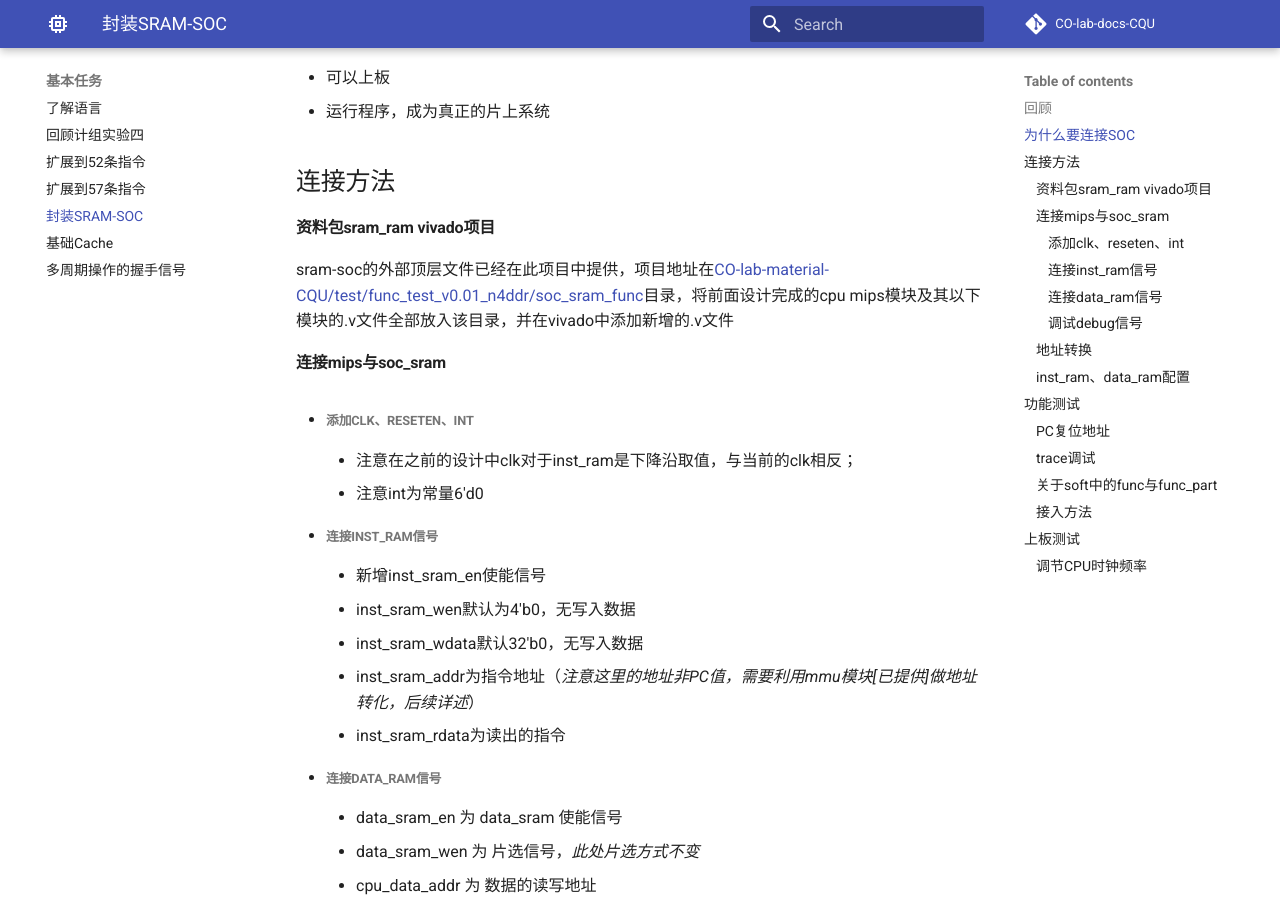
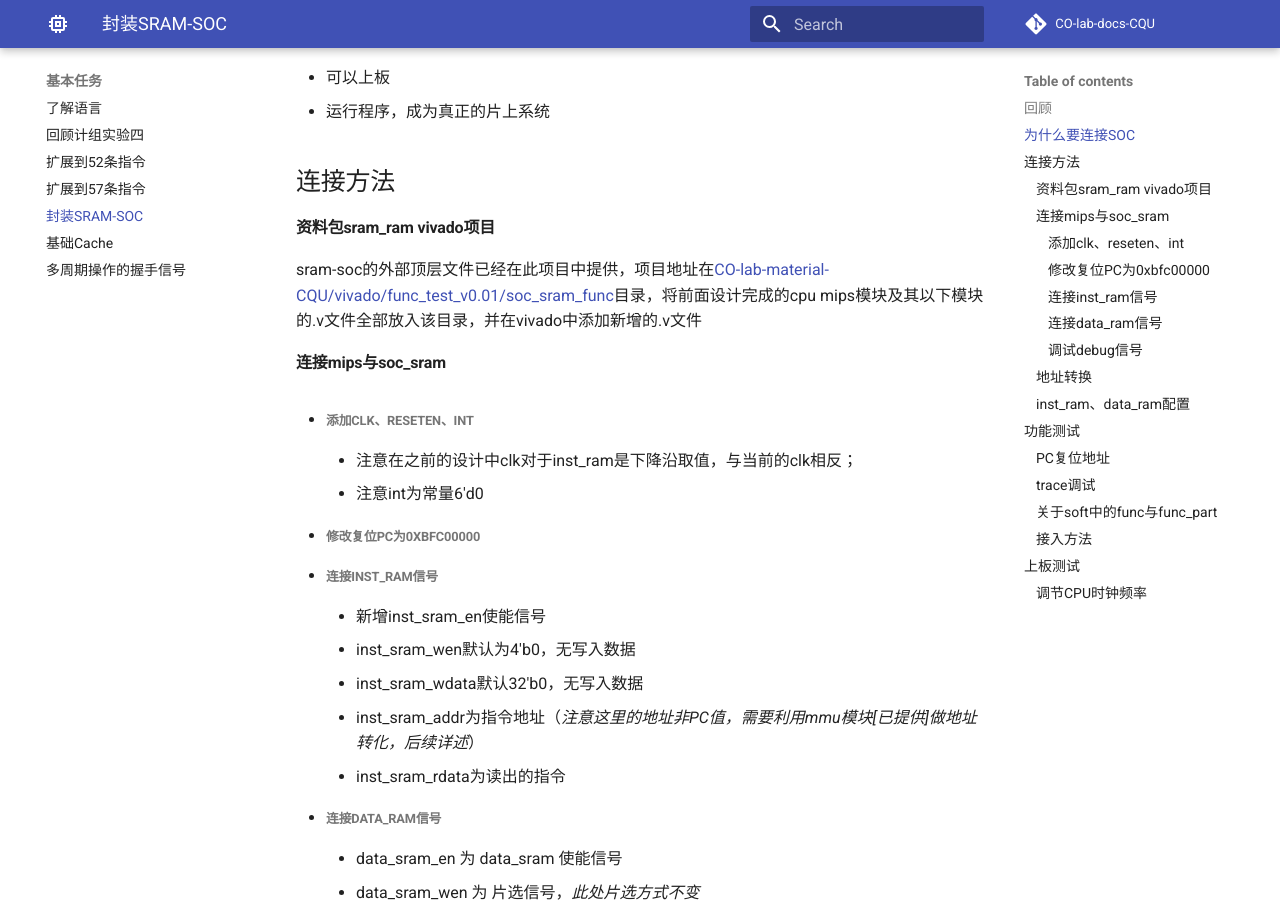
Before and after one commit to CQU-CS-LABs/CO-lab-docs-CQU, an MkDocs documentation site: the page built from docs/basic/sram_soc.md, in a window 1280 px wide and 900 px high, scrolled down 2394 px. Built offline with MkDocs 1.6.1 and Material for MkDocs 9.7.7, drawn with Linux system fonts in a browser that asks for light colours; comment, search, counter and statistics services are not loaded; some of the changed text lies outside the part shown.

Commit message:
fix sram soc

```diff
--- a/docs/basic/sram_soc.md
+++ b/docs/basic/sram_soc.md
@@ -36,13 +36,14 @@
 
 #### 资料包sram_ram vivado项目
 
-sram-soc的外部顶层文件已经在此项目中提供，项目地址在[CO-lab-material-CQU/test/func_test_v0.01_n4ddr/soc_sram_func](https://gitee.com/cyyself/CO-lab-material-CQU/tree/2021/test/func_test_v0.01_n4ddr/soc_sram_func)目录，将前面设计完成的cpu mips模块及其以下模块的.v文件全部放入该目录，并在vivado中添加新增的.v文件
+sram-soc的外部顶层文件已经在此项目中提供，项目地址在[CO-lab-material-CQU/vivado/func_test_v0.01/soc_sram_func](https://github.com/CQU-CS-LABs/CO-lab-material-CQU/tree/2022/vivado/func_test_v0.01/soc_sram_func)目录，将前面设计完成的cpu mips模块及其以下模块的.v文件全部放入该目录，并在vivado中添加新增的.v文件
 
 #### 连接mips与soc_sram
 
 - ##### 添加clk、reseten、int
     - 注意在之前的设计中clk对于inst_ram是下降沿取值，与当前的clk相反；
     - 注意int为常量6'd0
+- ##### 修改复位PC为0xbfc00000
 - ##### 连接inst_ram信号
     - 新增inst_sram_en使能信号
     - inst_sram_wen默认为4'b0，无写入数据
```
Also changed, not shown: other parts of docs/basic/sram_soc.md (+2 -2 lines).
